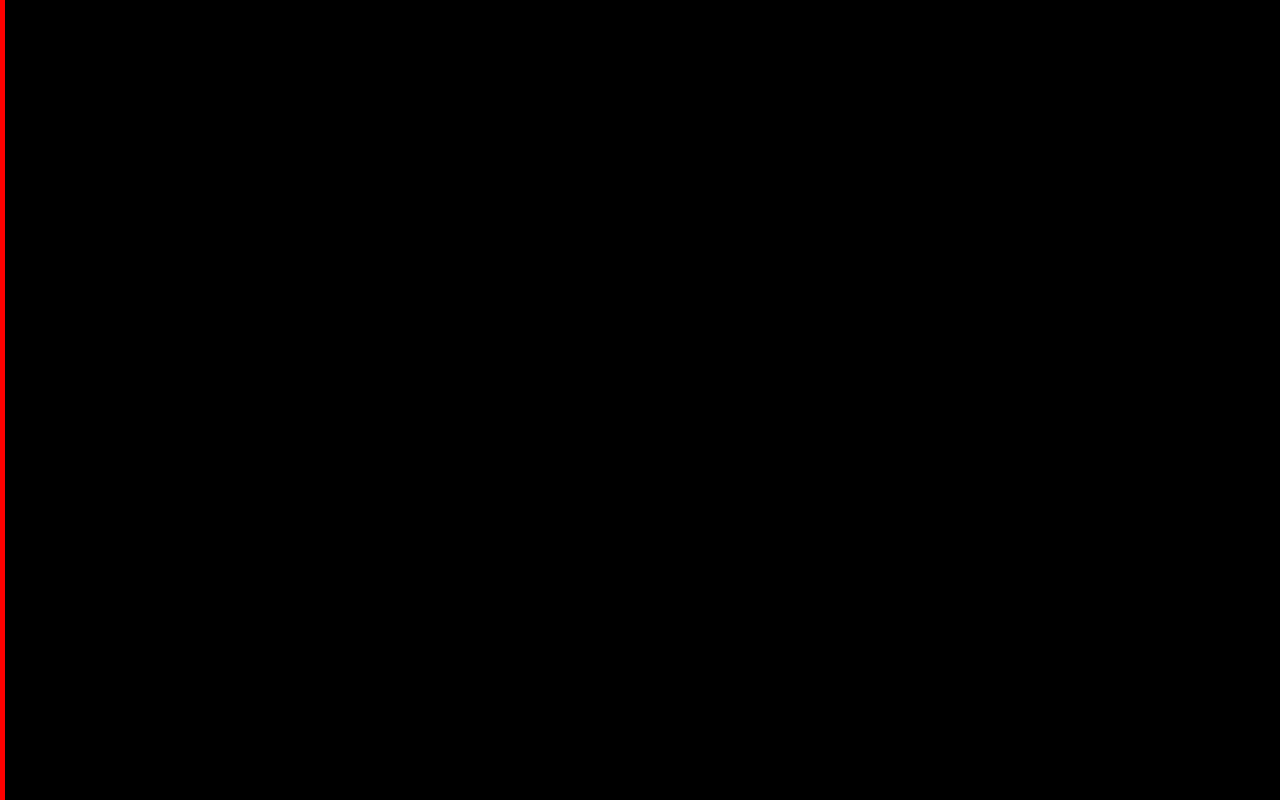
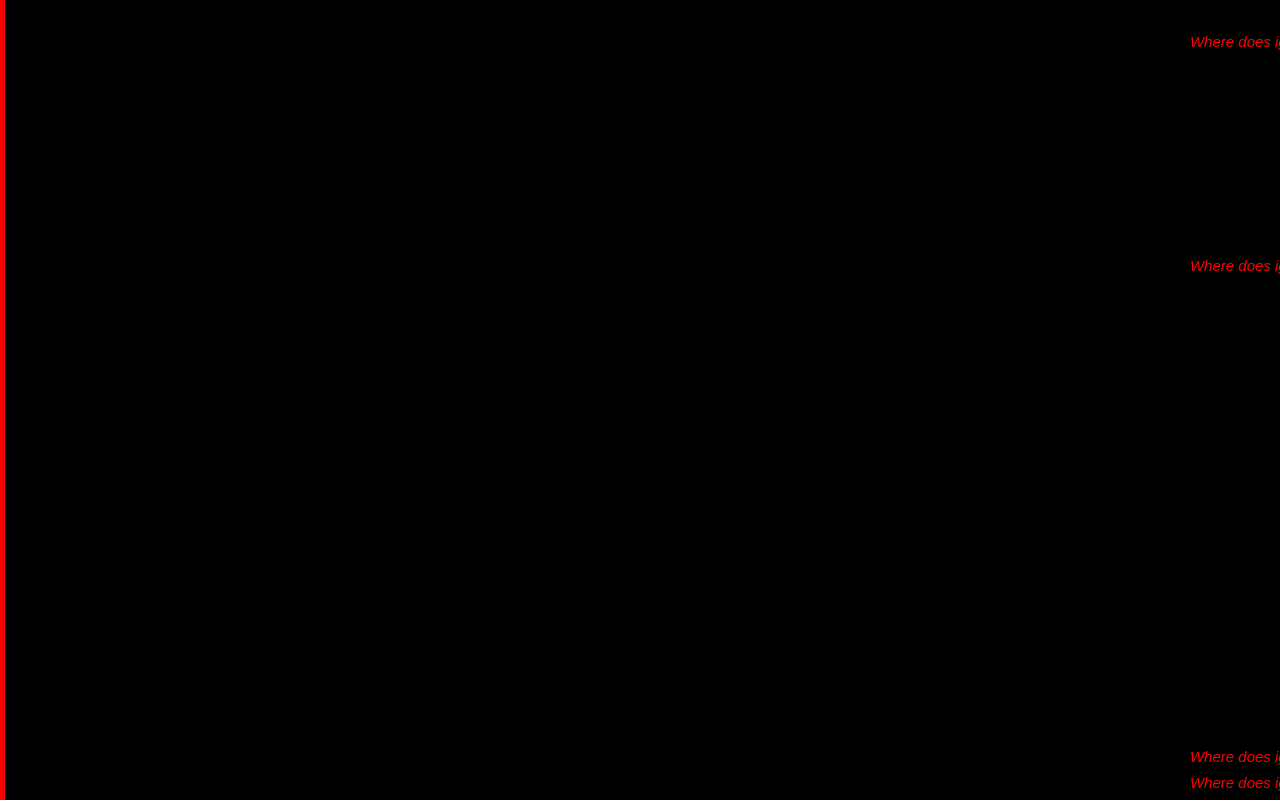
Before and after one commit to MilesFM/igPlaysDecreeper, a plain HTML site: page index.html in a window 1280 px wide. Drawn offline with Linux system fonts and the light colour scheme.

Commit message:
Bug squashing! The bug where messages (was commented out) that didn't exist in the msgs[] array is gone so messages work. Updated comments a bit. Started collision support

```diff
--- a/gameObjects/bullet.js
+++ b/gameObjects/bullet.js
@@ -1,17 +1,28 @@
-class bullet { // Bullet that when hits a message, destroys it
+class bullet { // Bullet that when hits a message, destroys it.
     constructor(pos) {
         this.pos = pos;
         this.size = new utils.Vector2D(25, 5);
         this.velocityX = 20;
+        this.dead = false;
     }
     move() {
-        if (this.pos.x > canvas.width) {
+        if (this.pos.x > canvas.width || this.dead) {
             return;
         }
         this.pos.x += this.velocityX;
     }
     draw() {
+        if (this.pos.x > canvas.width || this.dead) {
+            return;
+        }
         context.fillStyle = "red";
         context.fillRect(this.pos.x, this.pos.y, this.size.x, this.size.y,);
     }
+    collision(msgPos) {
+        // Will add functionality in the future so that you don't have to hit dead centre
+        if (msgPos.y == this.pos.y && msgPos.x <= this.pos.x) {
+            this.dead = true;
+            return true;
+        }
+    }
 }
--- a/gameObjects/creepyMessages.js
+++ b/gameObjects/creepyMessages.js
@@ -12,10 +12,14 @@ class creepyMessage  {
         this.pos.x -= this.velocityX;
     }
     draw() {
+        if (this.pos.x < 0) {
+            return;
+        }
         utils.drawText(this.message, this.pos.x, this.pos.y+5, "italic 15px arial", this.colour);
     }
 }
 
+// List of creepy messages.
 let creepyMsgs = {
     country : class extends creepyMessage {
         constructor() {
--- a/index.html
+++ b/index.html
@@ -5,8 +5,8 @@
     <script src="variables.js"></script>
     <script src="movement.js"></script>
 
+    <script src="gameObjects/creepyMessages.js"></script>
     <script src="gameObjects/bullet.js"></script>
-    <script src="gameObjects/creepyMessages.js"></script>
 
     <script src="main.js"></script>
 </body></html>
--- a/main.js
+++ b/main.js
@@ -17,16 +17,21 @@ function start() {
 }
 
 function msgManager() {
-    /*if (msgCount > msgCap) {
+    if (msgCount > msgCap) {
         msgCount = 0;
     }
-    if (msgs[msgCount].pos.x < canvas.width-25) {
-        msgs[msgCount++] = creepyMsgs.country();
+
+    if (msgGo >= fps) {
+        msgs[msgCount++] = new creepyMsgs.country();
+        msgGo = 0;
+    } else {
+        msgGo++;
     }
 
     for (let i = 0; i < bullets.length; i++) {
+        if (msgs[i] === undefined) { break; }
         msgs[i].move();
-    }*/
+    }
 }
 
 function update() {
--- a/setup.js
+++ b/setup.js
@@ -11,7 +11,7 @@ window.onload = function() {
     context = canvas.getContext("2d");
 
     start();
-    // removes margin and scroll bars
+    // Removes margin and scroll bars.
     document.body.style.margin = "0px 0px 0px 0px";
     document.body.style.overflow = "hidden";
 
--- a/utils.js
+++ b/utils.js
@@ -1,4 +1,4 @@
-let utils = { // Useful functions/classes that are reused
+let utils = { // Useful functions/classes that are reused.
     Vector2D : class {
         constructor(x, y) {
             this.x = x;
--- a/variables.js
+++ b/variables.js
@@ -1,10 +1,10 @@
-let ig; // igPlays gameObject
-let b; // temp
+let ig; // igPlays gameObject.
 
-let bullets = []; // stores all the bullet objects
-let bulletCount = 0; // how many bullets are active
-let bulletCap = 25; // bullet cap
+let bullets = []; // Stores all the bullet objects.
+let bulletCount = 0; // How many bullets are active.
+let bulletCap = 25; // Bullet cap.
 
-let msgs = []; // stores all the message objects
-let msgCount = 0; // how many messages are active
-let msgCap = 40; // message cap
+let msgs = []; // Stores all the message objects.
+let msgCount = 0; // How many messages are active.
+let msgCap = 40; // Message cap.
+let msgGo = 0; // So not too many messages spawn at once.
```
